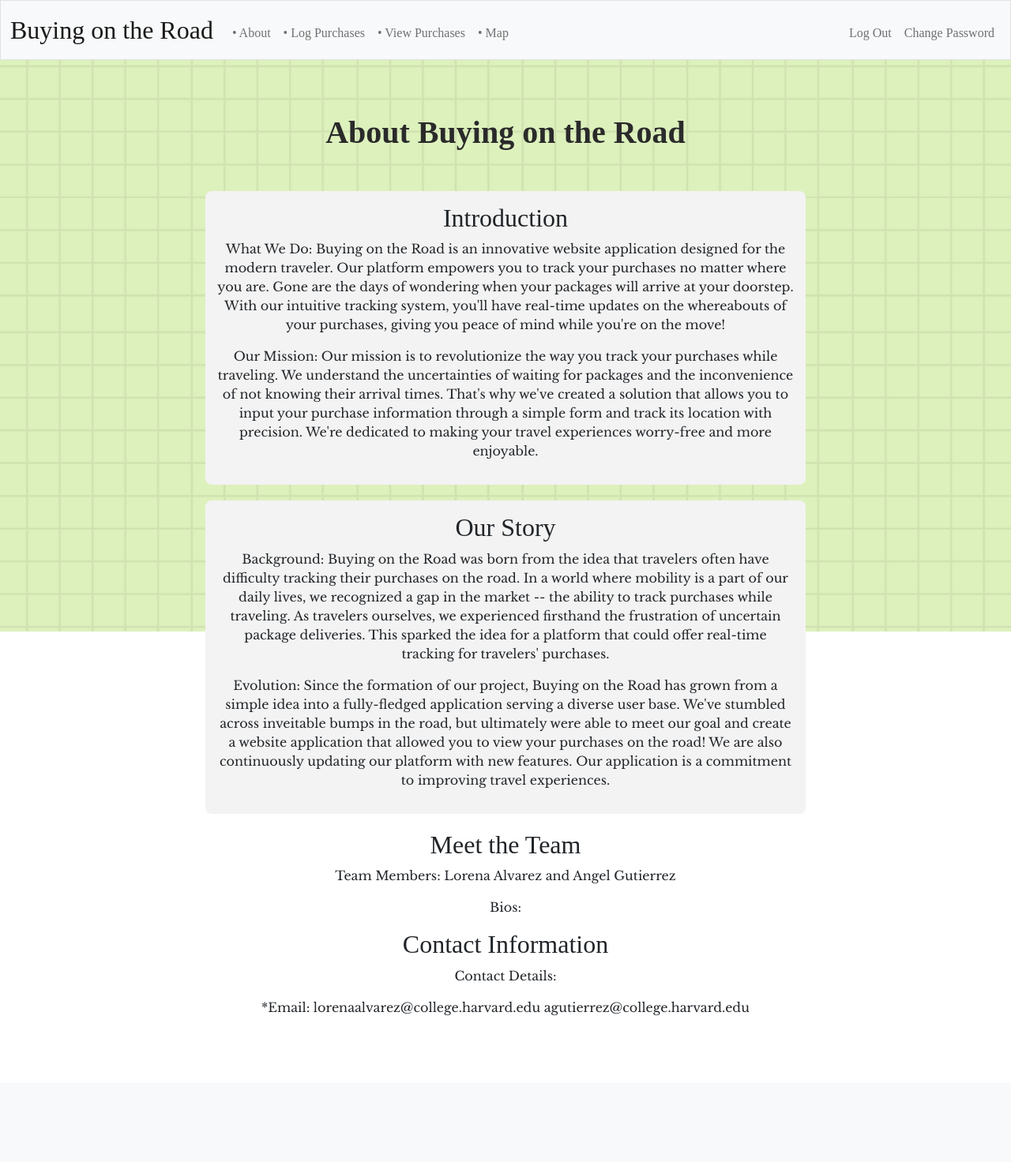
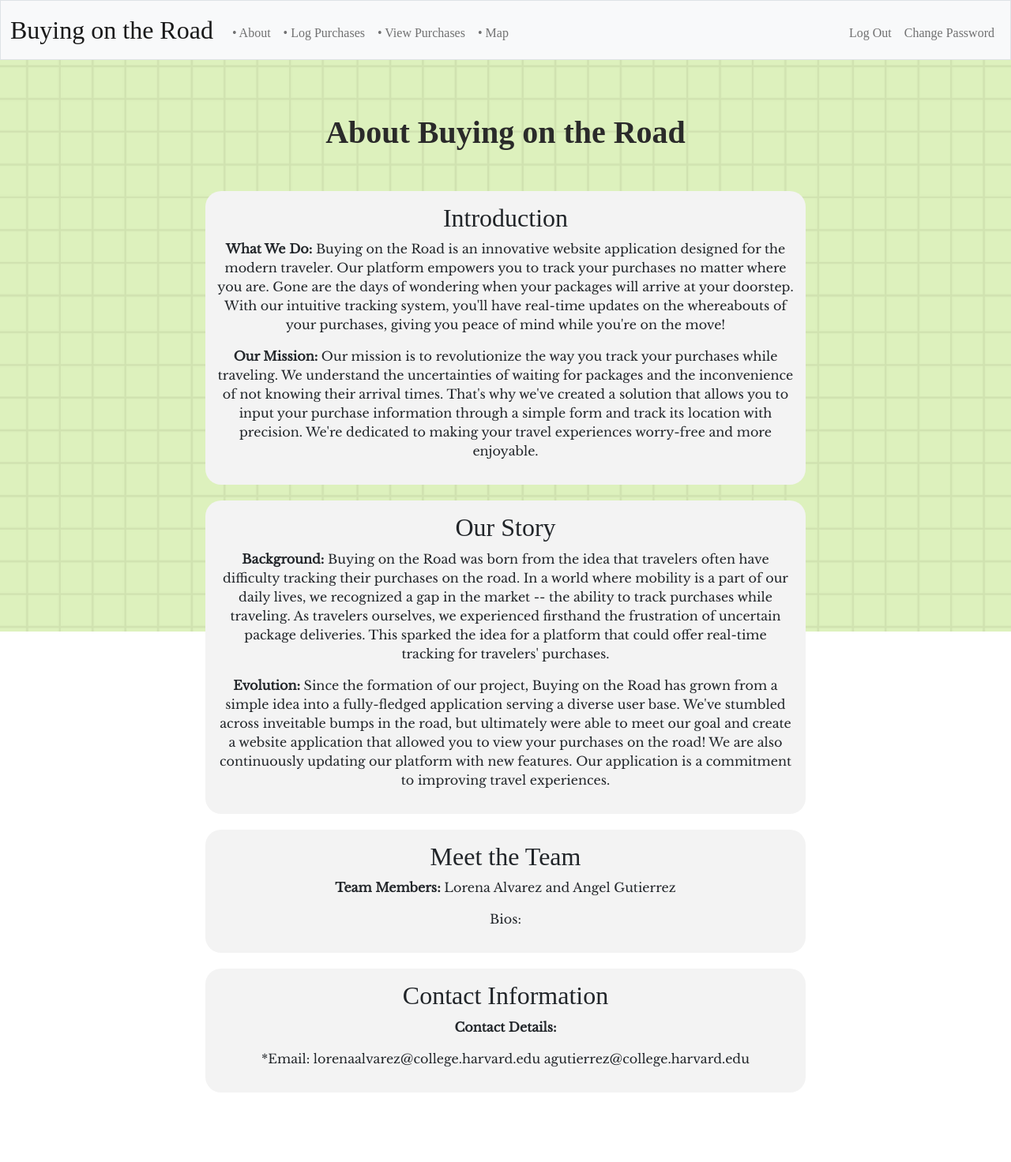
Before and after one commit to lorenaalv/cs50_project, a Flask app: page / in a window 1280 px wide. Shown: the whole page at 79% size. Before the commit the page ends 1287 px from the top, so only its background shows below. Run offline with Flask 3, Linux system fonts and the light colour scheme; a user stored in the database is signed in; some libraries are stand-ins or nearby versions; some web fonts are replaced.

Commit message:
Wed, Dec 6, 2023, 5:20 PM -05:00

```diff
--- a/static/styles.css
+++ b/static/styles.css
@@ -50,9 +50,9 @@
         margin-bottom: 50px;
     }
 
-    .about-section, .story-section {
+    .about-section, .story-section, .team-section, .contact-section {
         background-color: #f3f3f3;
         margin-bottom: 20px;
         padding: 15px;
-        border-radius: 8px;
+        border-radius: 20px;
     }
--- a/templates/index.html
+++ b/templates/index.html
@@ -8,26 +8,26 @@
 
         <section class="about-section">
             <h2>Introduction</h2>
-            <p>What We Do: Buying on the Road is an innovative website application designed for the modern traveler. Our platform empowers you to track your purchases no matter where you are. Gone are the days of wondering when your packages will arrive at your doorstep. With our intuitive tracking system, you'll have real-time updates on the whereabouts of your purchases, giving you peace of mind while you're on the move!</p>
-            <p>Our Mission: Our mission is to revolutionize the way you track your purchases while traveling. We understand the uncertainties of waiting for packages and the inconvenience of not knowing their arrival times. That's why we've created a solution that allows you to input your purchase information through a simple form and track its location with precision. We're dedicated to making your travel experiences worry-free and more enjoyable.</p>
+            <p><strong>What We Do:</strong> Buying on the Road is an innovative website application designed for the modern traveler. Our platform empowers you to track your purchases no matter where you are. Gone are the days of wondering when your packages will arrive at your doorstep. With our intuitive tracking system, you'll have real-time updates on the whereabouts of your purchases, giving you peace of mind while you're on the move!</p>
+            <p><strong>Our Mission:</strong> Our mission is to revolutionize the way you track your purchases while traveling. We understand the uncertainties of waiting for packages and the inconvenience of not knowing their arrival times. That's why we've created a solution that allows you to input your purchase information through a simple form and track its location with precision. We're dedicated to making your travel experiences worry-free and more enjoyable.</p>
         </section>
 
         <section class="story-section">
             <h2>Our Story</h2>
-            <p>Background: Buying on the Road was born from the idea that travelers often have difficulty tracking their purchases on the road. In a world where mobility is a part of our daily lives, we recognized a gap in the market -- the ability to track purchases while traveling. As travelers ourselves, we experienced firsthand the frustration of uncertain package deliveries. This sparked the idea for a platform that could offer real-time tracking for travelers' purchases.</p>
-            <p>Evolution: Since the formation of our project, Buying on the Road has grown from a simple idea into a fully-fledged application serving a diverse user base. We've stumbled across inveitable bumps in the road, but ultimately were able to meet our goal and create a website application that allowed you to view your purchases on the road! We are also continuously updating our platform with new features. Our application is a commitment to improving travel experiences.</p>
+            <p><strong>Background:</strong> Buying on the Road was born from the idea that travelers often have difficulty tracking their purchases on the road. In a world where mobility is a part of our daily lives, we recognized a gap in the market -- the ability to track purchases while traveling. As travelers ourselves, we experienced firsthand the frustration of uncertain package deliveries. This sparked the idea for a platform that could offer real-time tracking for travelers' purchases.</p>
+            <p><strong>Evolution:</strong> Since the formation of our project, Buying on the Road has grown from a simple idea into a fully-fledged application serving a diverse user base. We've stumbled across inveitable bumps in the road, but ultimately were able to meet our goal and create a website application that allowed you to view your purchases on the road! We are also continuously updating our platform with new features. Our application is a commitment to improving travel experiences.</p>
         </section>
 
         <section class="team-section">
             <h2>Meet the Team</h2>
-            <p>Team Members:
+            <p><strong>Team Members:</strong>
                Lorena Alvarez and Angel Gutierrez</p>
             <p>Bios: </p>
         </section>
 
         <section class="contact-section">
             <h2>Contact Information</h2>
-            <p>Contact Details:</p>
+            <p><strong>Contact Details:</strong></p>
             <p>*Email: lorenaalvarez@college.harvard.edu agutierrez@college.harvard.edu</p>
         </section>
 
```
Also changed, not shown: 1 other file.
